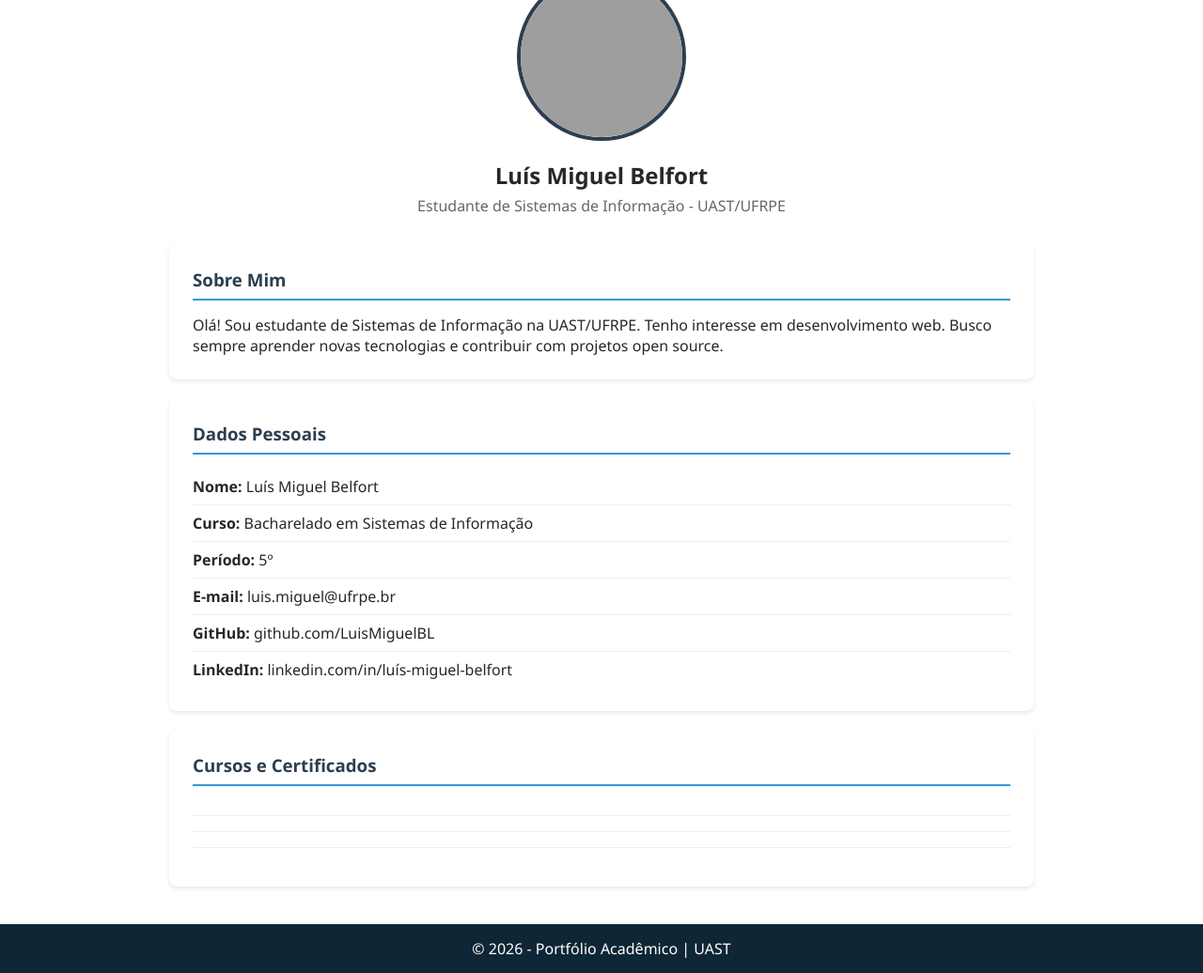
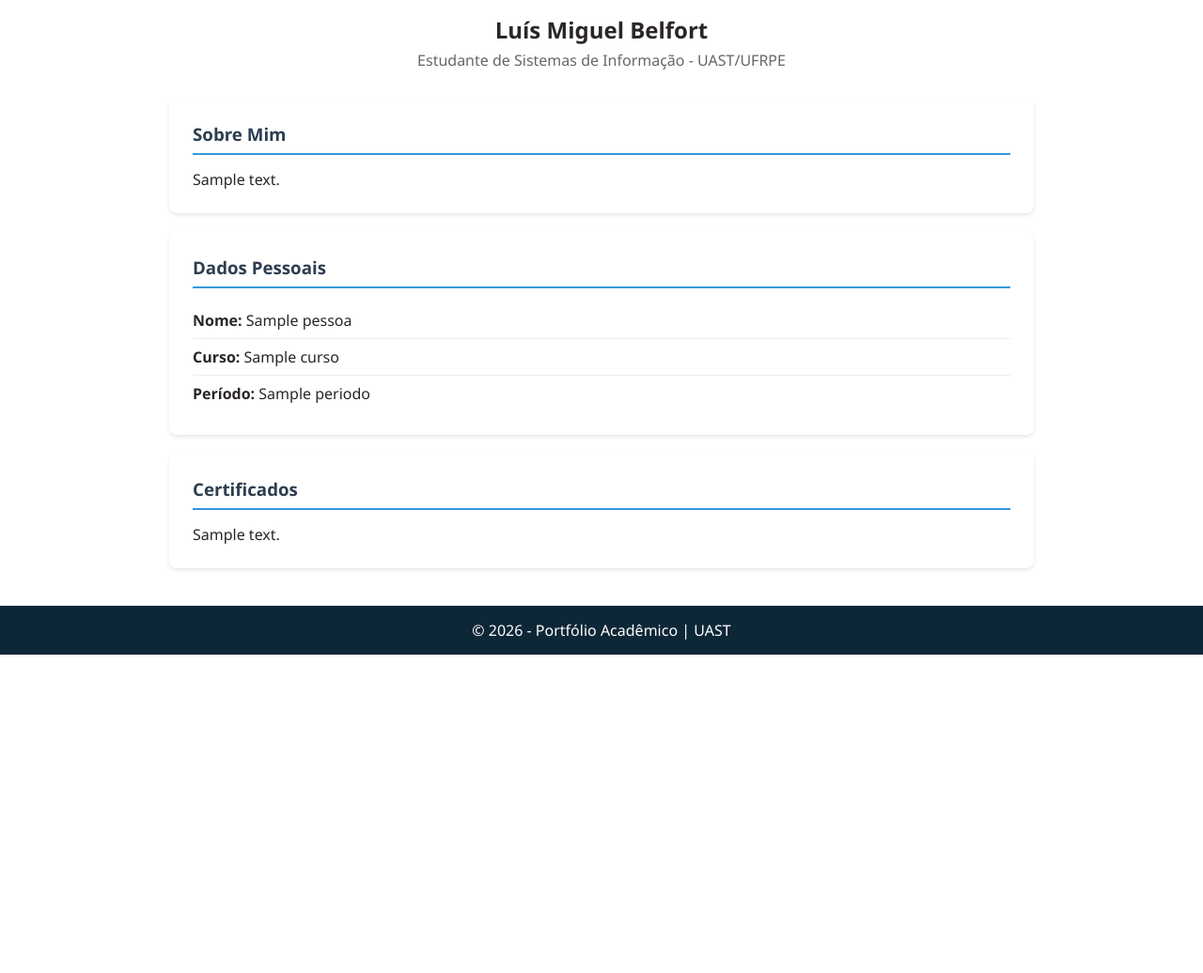
Before and after one commit to LuisMiguelBL/project_my_repositorie_web, a Django app: template portifolio/templates/portifolio/home.html in a window 1280 px wide. Shown: the part 187-1223 px from the top of the page at 94% size. After the commit the page ends 884 px from the top, so only its background shows below. Run offline with Django 5.2, Linux system fonts and the light colour scheme; the template is opened without the code that fills it: most values are stand-ins (such as "Sample title", 1, 10 or a date in 2020); grey boxes are pictures that could not be loaded.

Commit message:
feat: colocado os dados a partir dos templates e retirado os dados de contato

```diff
--- a/portifolio/templates/portifolio/home.html
+++ b/portifolio/templates/portifolio/home.html
@@ -51,7 +51,7 @@
 
 {% block content %}
 <div class="perfil">
-    <img src="https://media.licdn.com/dms/image/v2/D4E03AQGEvILnuvlqxQ/profile-displayphoto-shrink_200_200/B4EZyafTNOKsAY-/0/1772118422705?e=1778112000&v=beta&t=gxKKlzOtIqtEWNrwFAZ9dxhu1yiWvhLzDxfG1wAg41E" alt="Foto do Aluno">
+    <img src="{{ pessoa.url }}" alt="Foto do Aluno">
     <h2>Luís Miguel Belfort</h2>
     <p>Estudante de Sistemas de Informação - UAST/UFRPE</p>
 </div>
@@ -59,31 +59,30 @@
 <div class="secao">
     <h3>Sobre Mim</h3>
     <p>
-        Olá! Sou estudante de Sistemas de Informação na UAST/UFRPE.
-        Tenho interesse em desenvolvimento web. Busco sempre aprender novas tecnologias
-        e contribuir com projetos open source.
+        {{ pessoa.descricao }}
     </p>
 </div>
 
 <div class="secao">
     <h3>Dados Pessoais</h3>
-    <ul>
-        <li><strong>Nome:</strong> Luís Miguel Belfort</li>
-        <li><strong>Curso:</strong> Bacharelado em Sistemas de Informação</li>
-        <li><strong>Período:</strong> 5º</li>
-        <li><strong>E-mail:</strong> luis.miguel@ufrpe.br</li>
-        <li><strong>GitHub:</strong> github.com/LuisMiguelBL</li>
-        <li><strong>LinkedIn:</strong> linkedin.com/in/luís-miguel-belfort</li>
-    </ul>
+    {% if pessoa %}
+        <ul>
+            <li><strong>Nome:</strong> {{ pessoa.nome }}</li>
+            <li><strong>Curso:</strong> {{ pessoa.curso }}</li>
+            <li><strong>Período:</strong> {{ pessoa.periodo }}</li>
+        </ul>
+    {% endif %}
 </div>
+    <div class="secao">
+    <h3>Certificados</h3>
+{% if certificados %}
+    {% for certificado in certificados %}
 
-<div class="secao">
-    <h3>Cursos e Certificados</h3>
-    <ul>
-        <li></li>
-        <li></li>
-        <li></li>
-        <li></li>
-    </ul>
-</div>
+        <ul> {{ certificado.descricao }}</ul>
+
+    {% endfor %}
+{% else %}
+    <p>Não possuo certificado no momento</p>
+{% endif %}
+    </div>
 {% endblock %}
```
